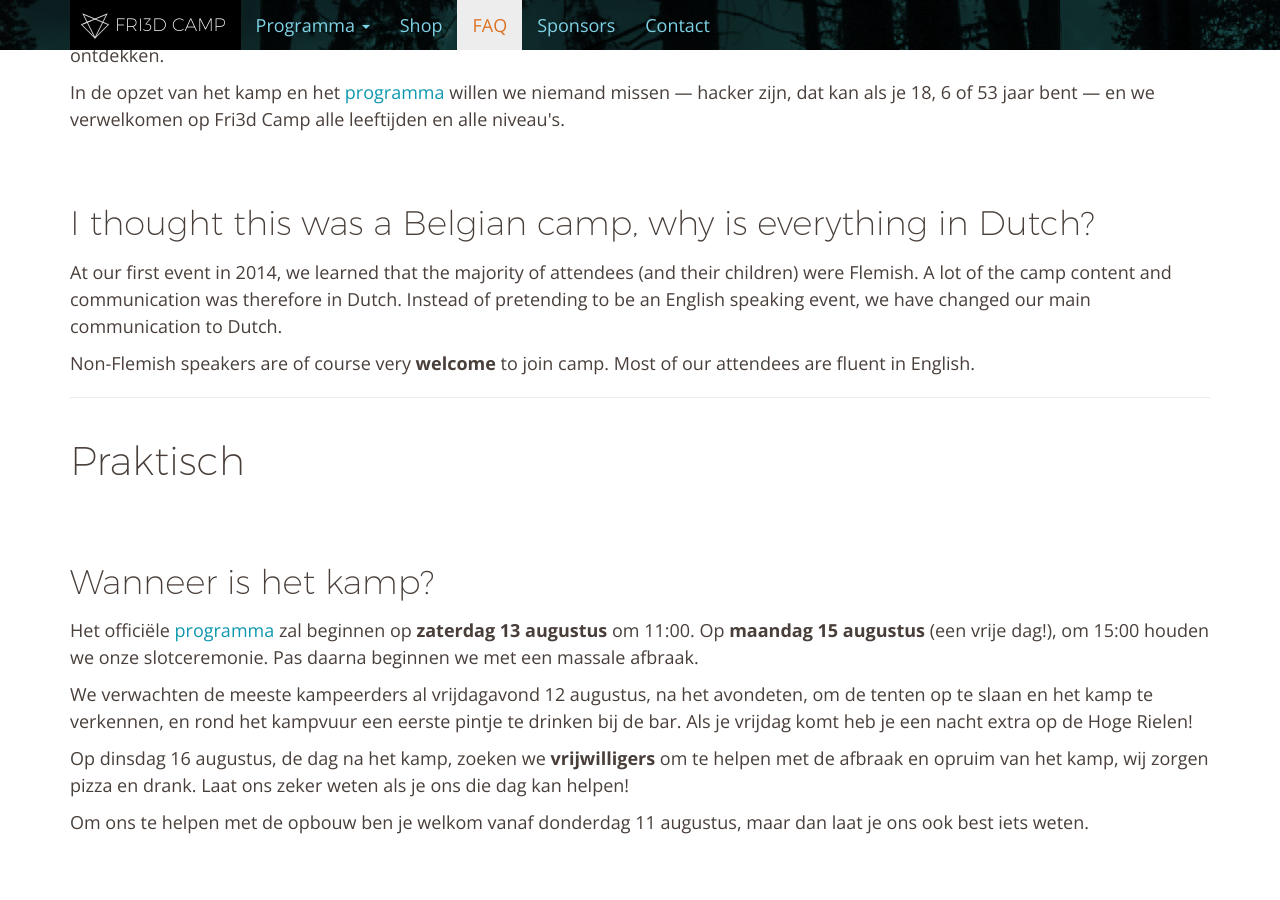
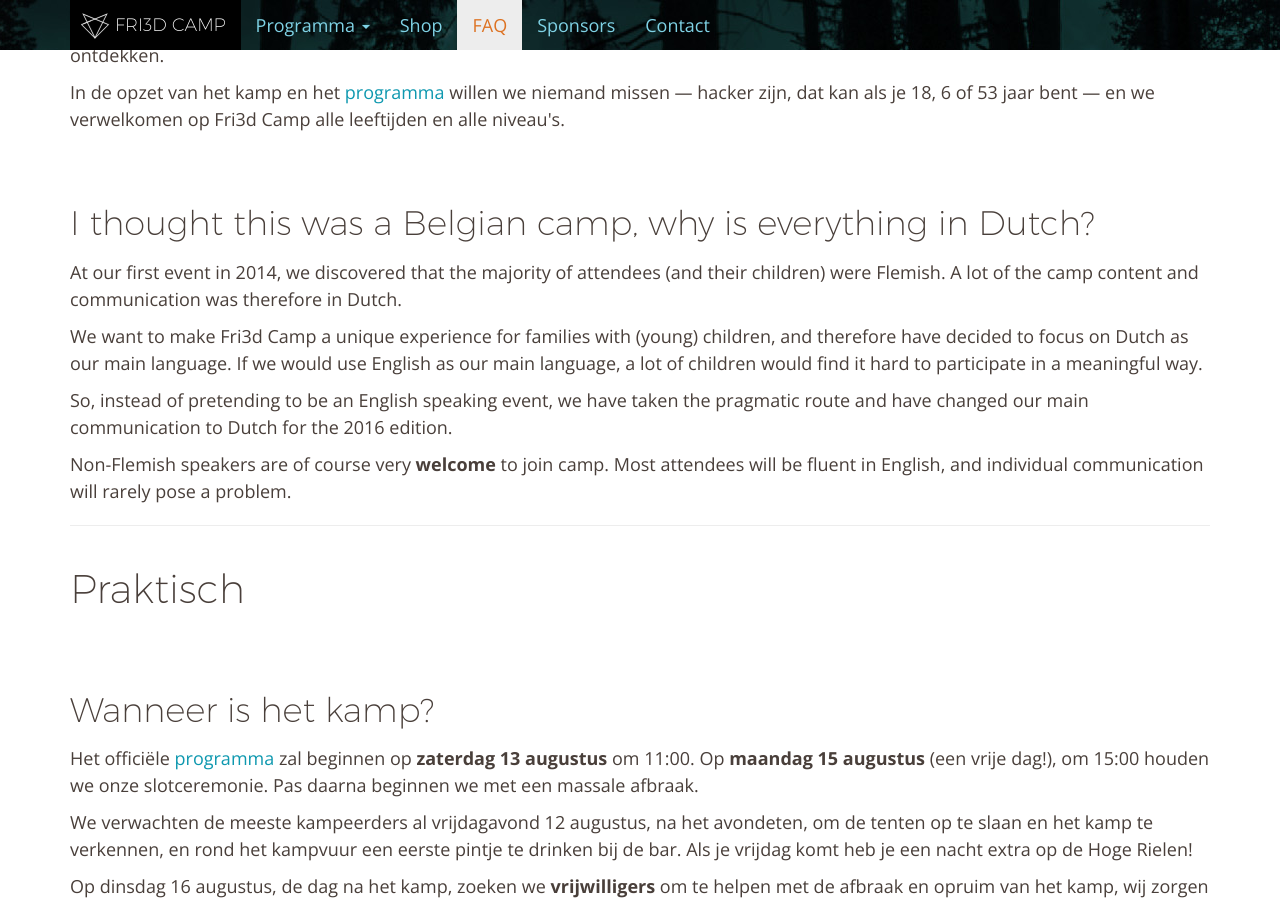
Before and after one commit to Fri3dCamp/fri3dweb2016, a Jekyll site: the page built from faq/index.html, in a window 1280 px wide and 900 px high, scrolled down 3526 px. Built offline with Jekyll 4.4.1, drawn with Linux system fonts in a browser that asks for light colours; nearby versions of some CDN libraries.

Commit message:
updated english speaking info

```diff
--- a/faq/index.html
+++ b/faq/index.html
@@ -54,8 +54,10 @@ questions:
     - question: I thought this was a Belgian camp, why is everything in Dutch?
       anchor: campenglish
       answer: >
-        <p>At our first event in 2014, we learned that the majority of attendees (and their children) were Flemish. A lot of the camp content and communication was therefore in Dutch. Instead of pretending to be an English speaking event, we have changed our main communication to Dutch.</p>
-        <p>Non-Flemish speakers are of course very <strong>welcome</strong> to join camp. Most of our attendees are fluent in English.</p>
+        <p>At our first event in 2014, we discovered that the majority of attendees (and their children) were Flemish. A lot of the camp content and communication was therefore in Dutch.</p>
+        <p>We want to make Fri3d Camp a unique experience for families with (young) children, and therefore have decided to focus on Dutch as our main language. If we would use English as our main language, a lot of children would find it hard to participate in a meaningful way.</p>
+        <p>So, instead of pretending to be an English speaking event, we have taken the pragmatic route and have changed our main communication to Dutch for the 2016 edition.</p>
+        <p>Non-Flemish speakers are of course very <strong>welcome</strong> to join camp. Most attendees will be fluent in English, and individual communication will rarely pose a problem.</p>
 
   - groupname: Praktisch
     questions:
```
